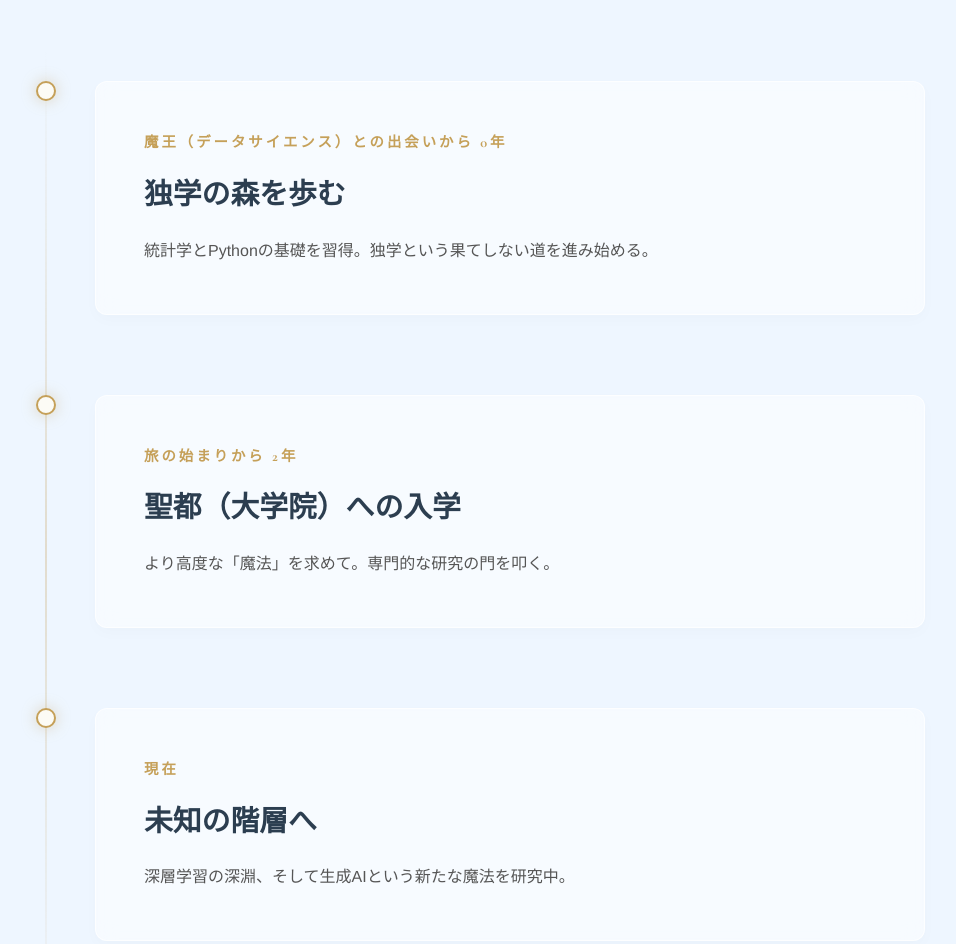
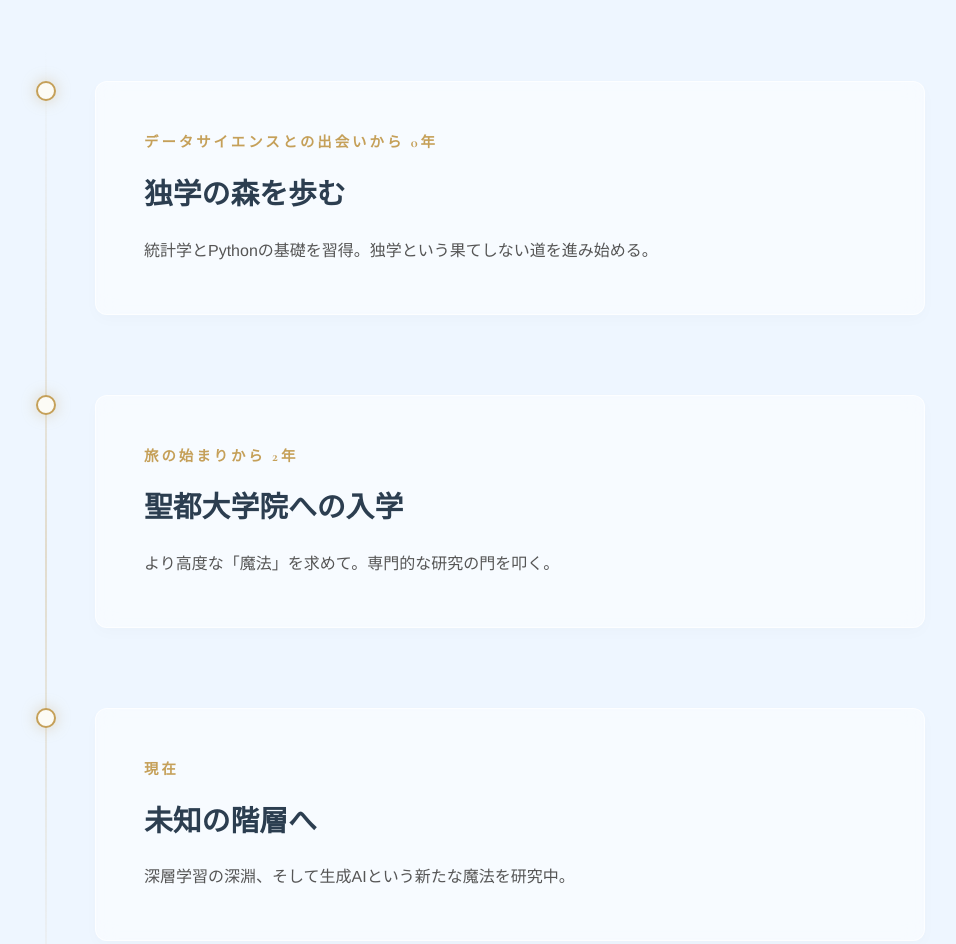
Before and after one commit to FunkyJAP/funkyjap.github.io, a plain HTML site: page index.html in a window 1280 px wide. Shown: the part 1780-2724 px from the top of the page, without its empty margins (165-1121 px from the left). Drawn offline with nearby package versions, Linux system fonts and the light colour scheme.

Commit message:
Update index.html

```diff
--- a/index.html
+++ b/index.html
@@ -54,7 +54,7 @@
     <main>
         <section id="hero" class="hero-section">
             <div class="hero-text">
-                <p class="intro-jp">魔法（データ）を知るための<br>長い旅が始まる。</p>
+                <p class="intro-jp">データを知るための<br>長い旅が始まる。</p>
                 <p class="intro-en">A long journey to understand the magic of data.</p>
             </div>
         </section>
@@ -75,7 +75,7 @@
                 <div class="timeline-item">
                     <div class="timeline-marker"></div>
                     <div class="timeline-content">
-                        <span class="timeline-era">魔王（データサイエンス）との出会いから 0年</span>
+                        <span class="timeline-era">データサイエンスとの出会いから 0年</span>
                         <h3>独学の森を歩む</h3>
                         <p>統計学とPythonの基礎を習得。独学という果てしない道を進み始める。</p>
                     </div>
@@ -84,7 +84,7 @@
                     <div class="timeline-marker"></div>
                     <div class="timeline-content">
                         <span class="timeline-era">旅の始まりから 2年</span>
-                        <h3>聖都（大学院）への入学</h3>
+                        <h3>聖都大学院への入学</h3>
                         <p>より高度な「魔法」を求めて。専門的な研究の門を叩く。</p>
                     </div>
                 </div>
@@ -153,4 +153,5 @@
     <script src="script.js"></script>
 </body>
 
+
 </html>
```
